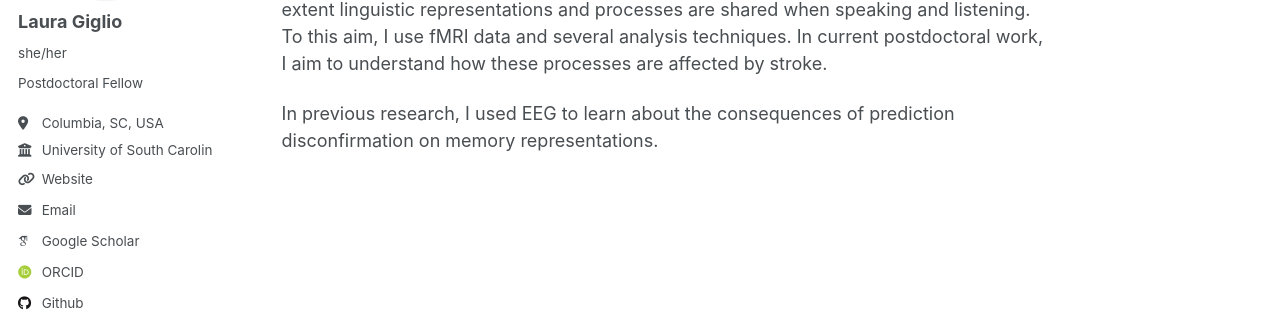
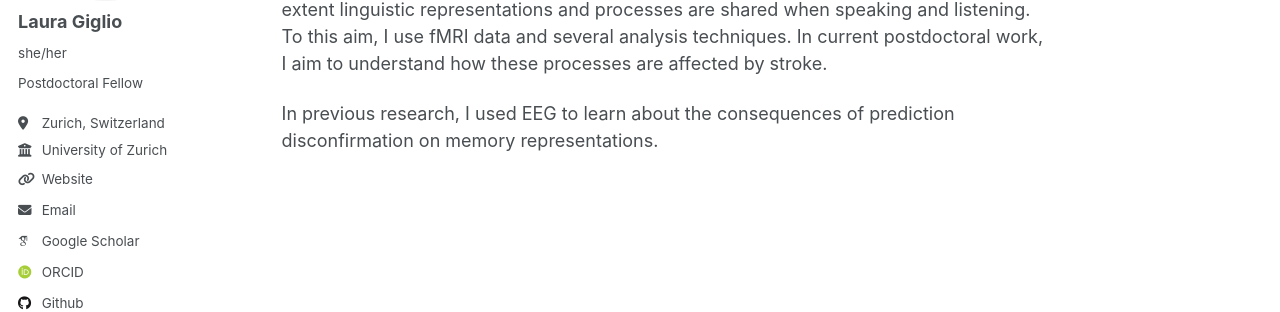
Before and after one commit to lauragiglio/lauragiglio.github.io, a Jekyll site: the page built from _pages/about.md, in a window 1280 px wide. Shown: the part 280-592 px from the top of the page. Built offline with Jekyll 4.4.1, drawn with Linux system fonts in a browser that asks for light colours; some web fonts are replaced.

Commit message:
Update _config.yml

```diff
--- a/_config.yml
+++ b/_config.yml
@@ -25,10 +25,10 @@ author:
   name             : "Laura Giglio"
   pronouns         : "she/her"
   bio              : "Postdoctoral Fellow"
-  location         : "Columbia, SC, USA"
-  employer         : "University of South Carolina"
-  uri              : "https://web.asph.sc.edu/aphasia/"
-  email            : "GIGLIOL@mailbox.sc.edu"
+  location         : "Zurich, Switzerland"
+  employer         : "University of Zurich"
+  uri              : "https://www.isle.uzh.ch/en/staff/giglio.html"
+  email            : "laura.giglio@uzh.ch"
 
   # Academic websites
   arxiv            : # URL - Update with the correct link to your profile
```
